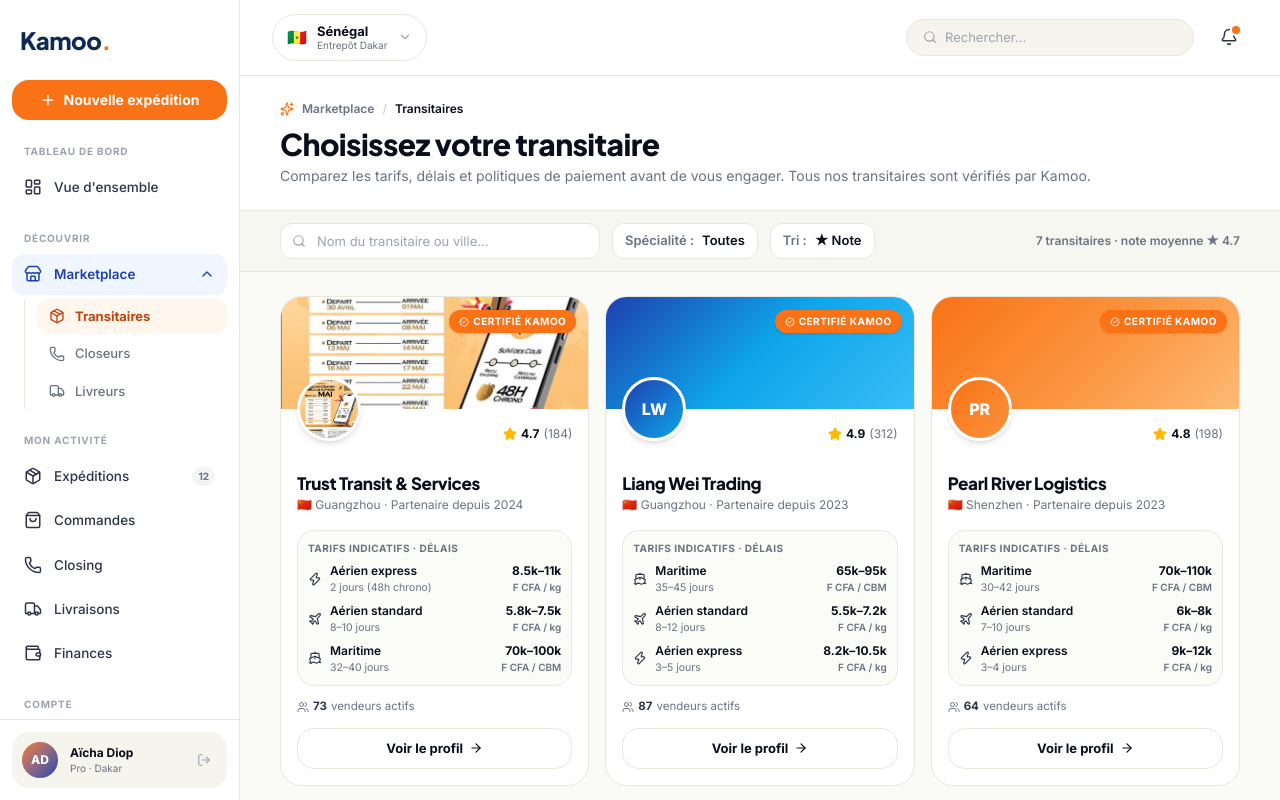
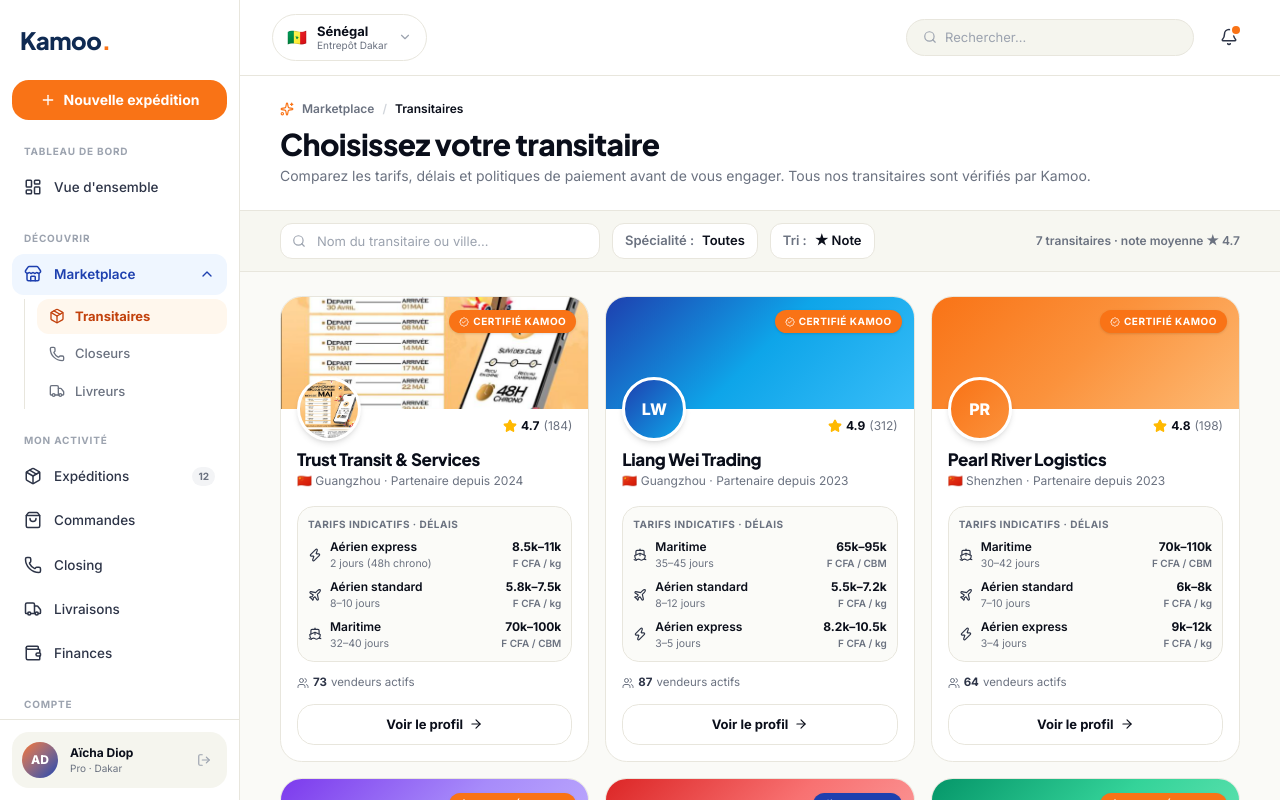
Before and after one commit to Patrick-hub90/kamoo-app, a Next.js app: page /marketplace/transitaires in a window 1280 px wide. Built offline with nearby package versions, Linux system fonts and the light colour scheme.

Commit message:
design(transitaire-card): réduit l'espace logo→nom (pt-2 + h-7 + mt-1)

```diff
--- a/src/components/kamoo/transitaire-card.tsx
+++ b/src/components/kamoo/transitaire-card.tsx
@@ -83,9 +83,9 @@ export function TransitaireCard({ transitaire: t }: Props) {
         </div>
       </div>
 
-      <div className="px-4 pb-4 pt-4">
+      <div className="px-4 pb-4 pt-2">
         {/* Note alignée à droite (le logo est en absolute à gauche) */}
-        <div className="flex h-10 items-start justify-end">
+        <div className="flex h-7 items-start justify-end">
           <div className="flex items-center gap-1 text-[12px]">
             <Star className="h-3.5 w-3.5 fill-amber-400 text-amber-400" />
             <span className="font-bold text-ink-900">{t.rating}</span>
@@ -94,7 +94,7 @@ export function TransitaireCard({ transitaire: t }: Props) {
         </div>
 
         {/* Nom + ville */}
-        <div className="mt-2">
+        <div className="mt-1">
           <h3 className="font-display text-[17px] font-extrabold leading-tight text-ink-900">
             {t.name}
           </h3>
```
